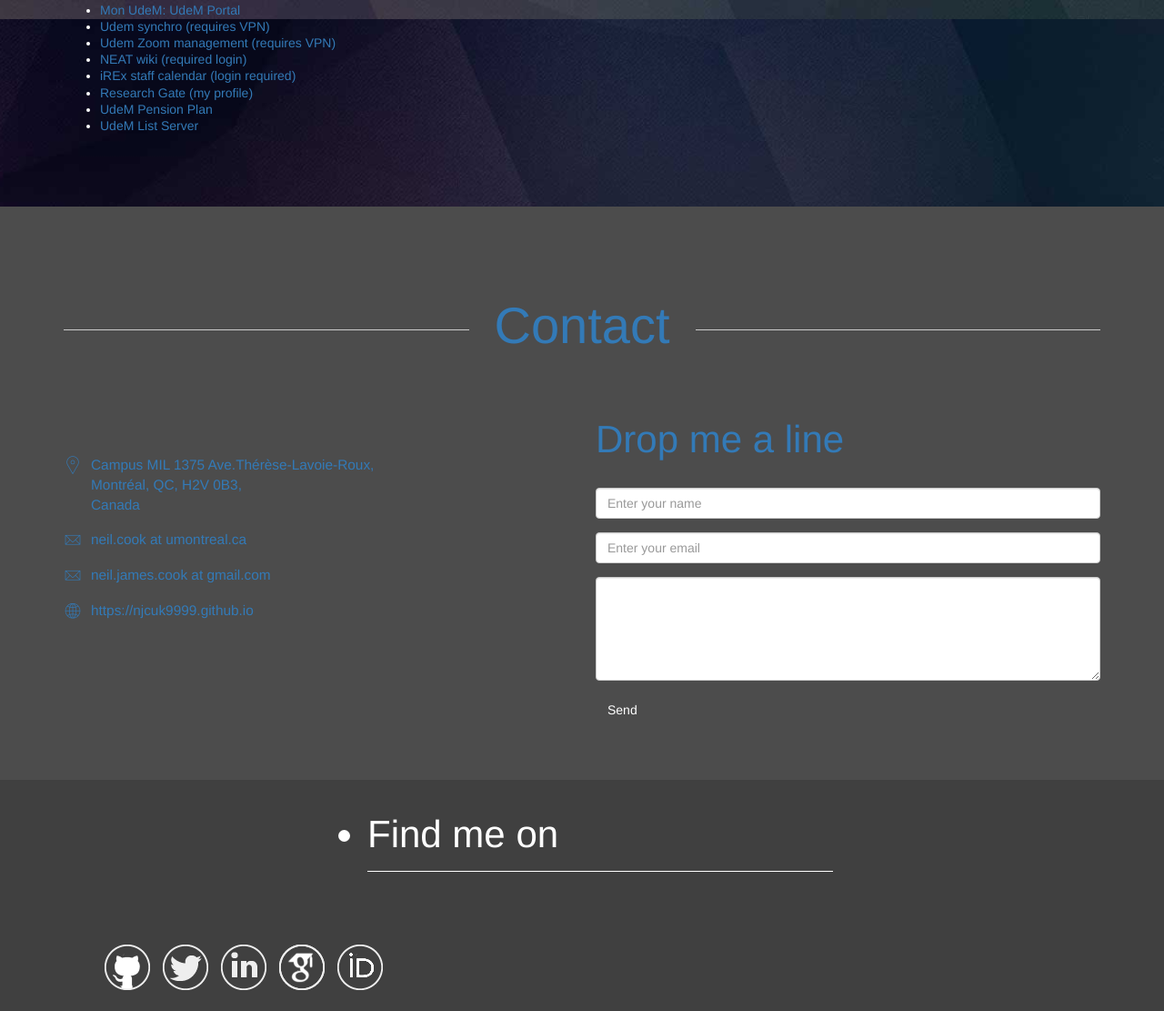
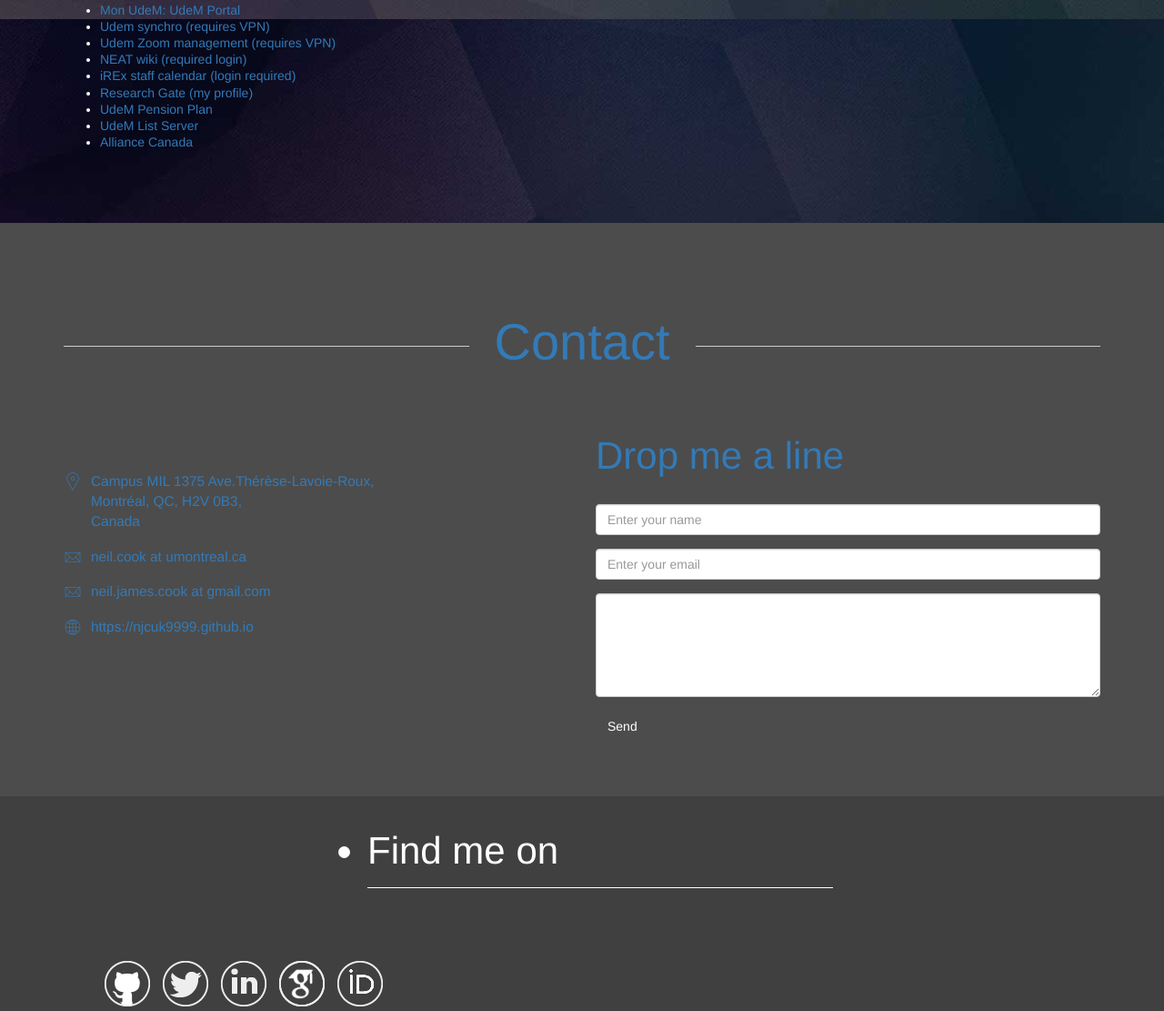
Before and after one commit to njcuk9999/njcuk9999.github.io, a website built with Parcel: page plinks.html in a window 1280 px wide. Shown: the part 1656-2767 px from the top of the page at 91% size. Built offline with nearby package versions, Linux system fonts and the light colour scheme.

Commit message:
Update plinks.html

```diff
--- a/plinks.html
+++ b/plinks.html
@@ -140,6 +140,7 @@
               <li><a href="https://www.researchgate.net/profile/Neil-Cook-2">Research Gate (my profile)</a></li>
               <li><a href="https://rrum.umontreal.ca/accueil/">UdeM Pension Plan</a></li>
               <li><a href="https://listes.umontreal.ca/wws/home">UdeM List Server</li>
+              <li><a href="https://ccdb.alliancecan.ca/">Alliance Canada</li>
             </ul>
         </div>
       </div>
```
